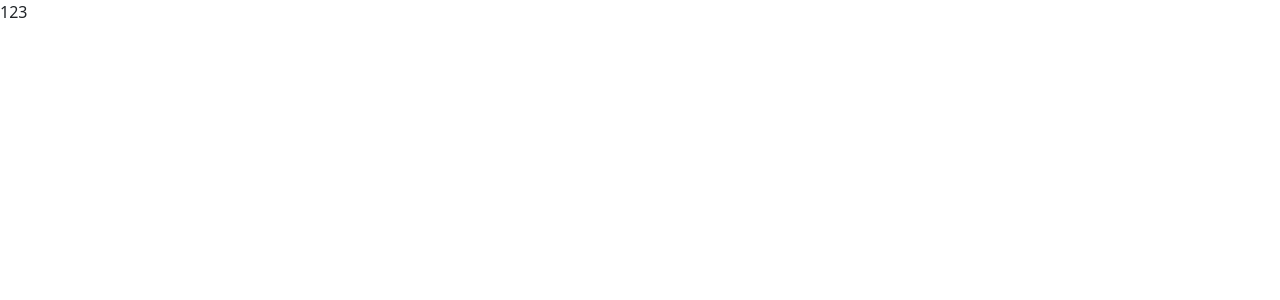
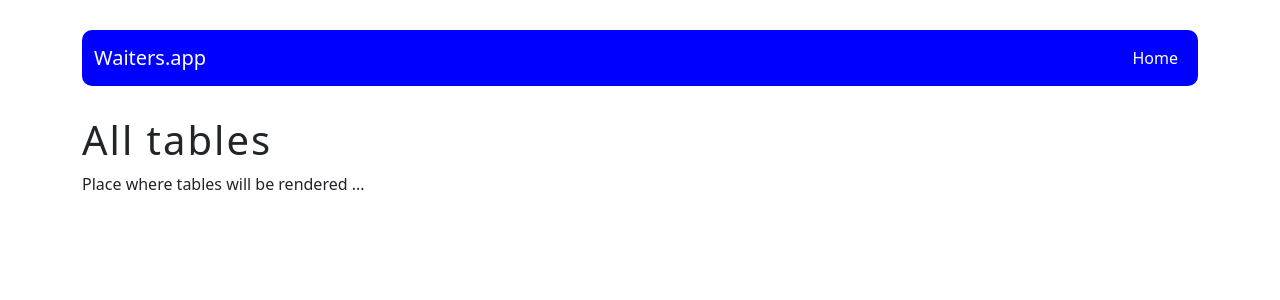
Before and after one commit to kalipp1/WaitersApp, a React (Create React App) app: page / in a window 1280 px wide. Shown: the top 300 px of the page. Built offline with nearby package versions, Linux system fonts and the light colour scheme; data requests are answered from the project's data file.

Commit message:
add Connection with server API

```diff
--- a/package.json
+++ b/package.json
@@ -8,6 +8,7 @@
     "@testing-library/react": "^13.4.0",
     "@testing-library/user-event": "^13.5.0",
     "bootstrap": "5.1.3",
+    "clsx": "^2.1.1",
     "json-server": "0.17.0",
     "npm-run-all": "4.1.5",
     "react": "^18.3.1",
@@ -19,6 +20,7 @@
     "redux": "4.2.1",
     "redux-devtools-extension": "^2.13.9",
     "redux-thunk": "^3.1.0",
+    "sass": "^1.79.5",
     "web-vitals": "^2.1.4"
   },
   "scripts": {
--- a/public/db/app.json
+++ b/public/db/app.json
@@ -1,4 +1,10 @@
 {
     "tables": [
+        {
+            "id": 1, "name": "Table 1", "Status": "Reserved", "People": "", "Bill": "45"
+        },
+        {
+            "id": 2, "name": "Table 2", "Status": "Busy", "People": "", "Bill": "55"
+        }
     ]
   }
--- a/src/App.js
+++ b/src/App.js
@@ -1,6 +1,10 @@
 import { fetchTables } from "./redux/tablesRedux";
 import { useDispatch } from "react-redux";
 import { useEffect } from "react";
+import { Container } from "react-bootstrap";
+import Header from "./components/views/Header/Header";
+import { Routes, Route } from 'react-router-dom';
+import Home from "./components/pages/Home/Home";
 
 
 function App() {
@@ -9,9 +13,12 @@ function App() {
   useEffect(() => dispatch(fetchTables()), [dispatch]);
 
   return (
-    <div>
-      123
-    </div>
+    <Container>
+      <Header />
+      <Routes>
+            <Route path="/" element={<Home />} />
+        </Routes>
+    </Container>
   );
 };
 
--- /dev/null
+++ b/src/components/pages/Home/Home.js
@@ -0,0 +1,12 @@
+import styles from './Home.module.scss';
+
+const Home = () => {
+    return (
+      <div>
+        <h1>All tables</h1>
+        Place where tables will be rendered ...
+      </div>
+    );
+  };
+
+  export default Home;
--- /dev/null
+++ b/src/components/pages/Home/Home.module.scss
@@ -0,0 +1,3 @@
+h1{
+    letter-spacing: 2px;
+}
--- /dev/null
+++ b/src/components/views/Header/Header.js
@@ -0,0 +1,12 @@
+import styles from './Header.module.scss';
+import NavBar from '../NavBar/NavBar';
+
+const Header = () => {
+    return (
+      <div>
+        <NavBar />
+      </div>
+    );
+  };
+
+  export default Header;
--- /dev/null
+++ b/src/components/views/NavBar/NavBar.js
@@ -0,0 +1,22 @@
+import styles from './NavBar.module.scss';
+import Nav from 'react-bootstrap/Nav';
+import Navbar from 'react-bootstrap/Navbar';
+import { Container } from 'react-bootstrap';
+import { NavLink, useLocation } from 'react-router-dom';
+import clsx from 'clsx';
+
+const NavBar = () => {
+    const location = useLocation();
+    return (
+        <Navbar className={clsx(styles.navbar, "bg-body-tertiary")}>
+        <Container>
+          <Navbar.Brand><span className={styles.logo}>Waiters.app</span></Navbar.Brand>
+          <Nav className={styles.nav}>
+            <Nav.Link className={clsx(styles.link, location.pathname==="/"&& styles.linkActive)} as={NavLink} to="/">Home</Nav.Link>
+          </Nav>
+        </Container>
+      </Navbar>
+    );
+  };
+
+  export default NavBar;
--- /dev/null
+++ b/src/components/views/NavBar/NavBar.module.scss
@@ -0,0 +1,21 @@
+.navbar {
+    background-color: blue;
+    color: white;
+    border-radius: 10px;
+    margin: 30px 0px;
+    .logo{
+        color: white;
+    }
+    .nav a.link{
+        color: rgba(255, 255, 255, 0.647);
+        text-decoration: none;
+    }
+    .nav a.link:hover{
+        color: rgba(255, 255, 255, 0.647);
+        text-decoration: none;
+    }
+    .linkActive {
+        color: white !important;
+        transition: 0.5s;
+    }
+}
```
Also changed, not shown: src/components/views/Header/Header.module.scss (added), 1 other file (tests, documents, lock files or other folders).
